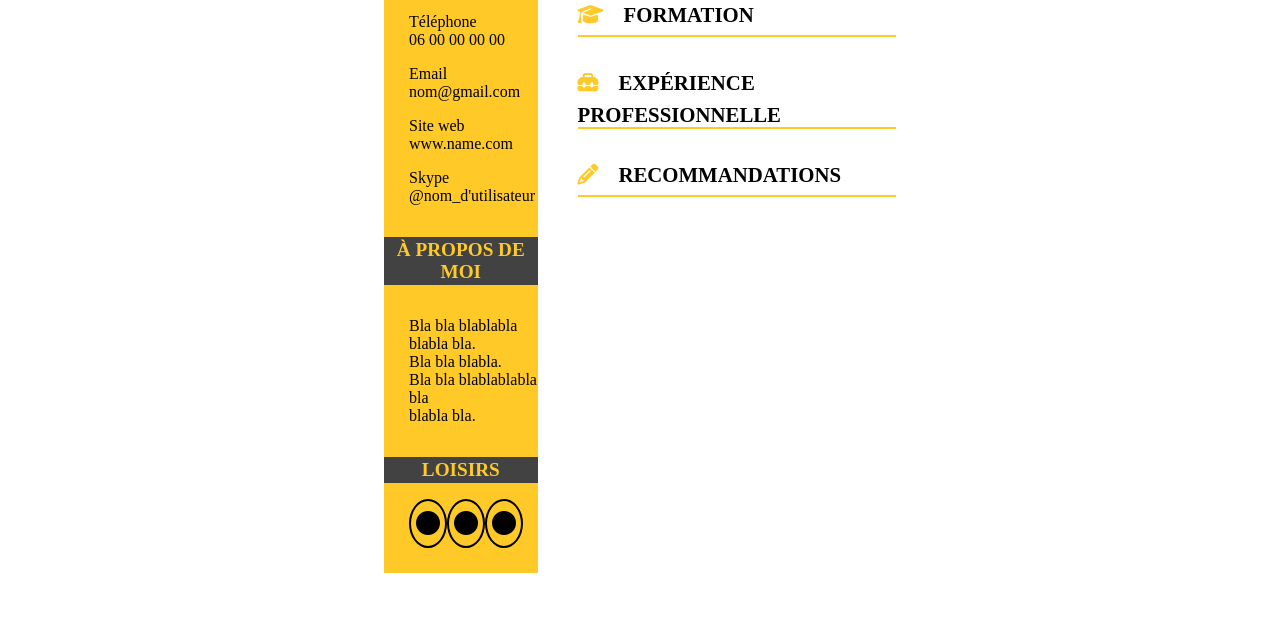
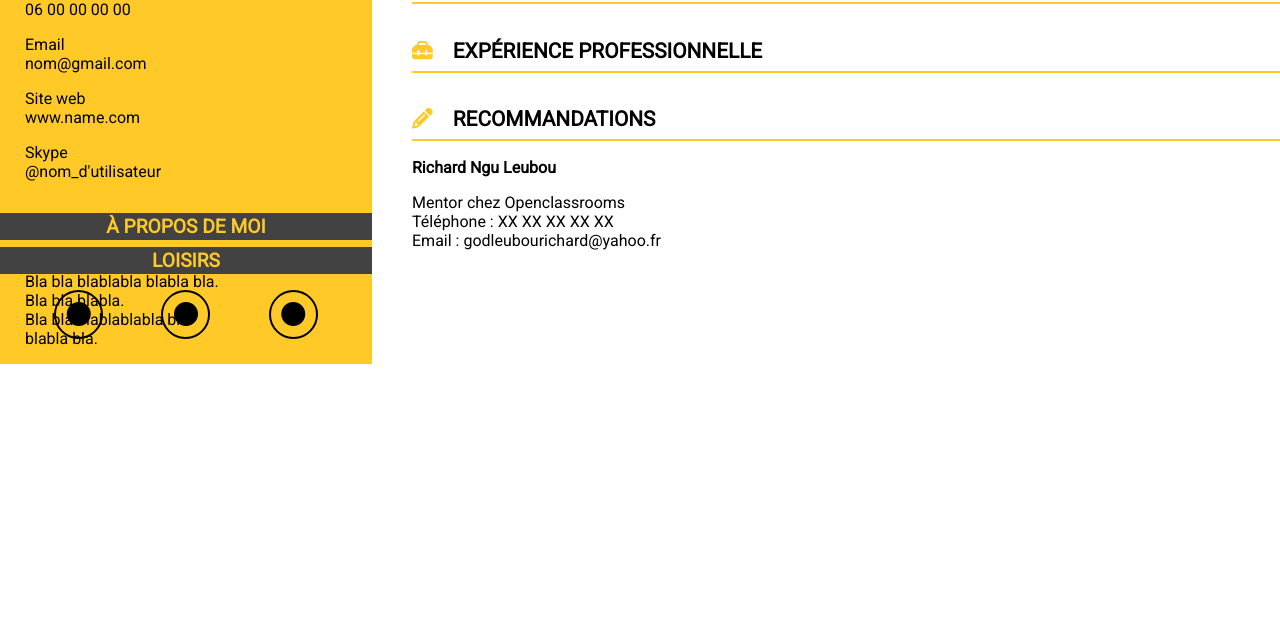
Before and after one commit to Shinkenny/Projet_2, a plain HTML site: page index.html in a window 1280 px wide. Shown: the part 173-800 px from the top of the page. Drawn offline with Linux system fonts and the light colour scheme.

Commit message:
update après mentorat

```diff
--- a/CV.css
+++ b/CV.css
@@ -1,13 +1,19 @@
 body
 {
-	width: 40%;
 	display: flex;
 	justify-content: center;
 	margin: auto;
+	font-family: 'Roboto', sans-serif;
+}
+
+.bold_text
+{
+	font-weight: bold;
 }
 
 #bordure
 {
+	position: relative;
 	width: 30%;
 	display: flex;
 	flex-direction: column;
@@ -51,7 +57,9 @@ body
 
 #loisir
 {
-
+	position: absolute;
+	bottom: 0;
+	width: 100%;
 }
 
 #icons
@@ -108,6 +116,7 @@ body
 
 #sous_titre
 {
+	font-size: 1.3em;
 	margin-top: -35px;
 }
 
--- a/index.html
+++ b/index.html
@@ -2,13 +2,18 @@
 <html>
 	<head>
 	    <meta charset="utf-8" />
+	    <meta name="description" content="CV">
+		<meta name="keywords" content="CV">
+		<meta name="author" content="Sebastien Corbelin">
+		<meta name="viewport" content="width=device-width, initial-scale=1.0">
 	    <link rel="stylesheet" href="CV.css" />
 	    <script src="https://kit.fontawesome.com/5ffdd1bc31.js" crossorigin="anonymous"></script>
+	    <link href="https://fonts.googleapis.com/css?family=Roboto&display=swap" rel="stylesheet">
 	    <title>CV Sebastien Corbelin</title>
 	</head>
 
 	<body>
-			<section id="bordure">
+			<section id="bordure"> <!-- Partie de gauche -->
 			    <div class="portrait">
 			    	<img src="" alt="Une photo de Sébastien Corbelin" class="photo" />
 			    </div>
@@ -49,7 +54,7 @@
 				</div>
 			</section>
 
-			<section id="corps">
+			<section id="corps"> <!-- Partie de droite -->
 				<div>
 					<p id="nom_complet"><span id="prenom">Sébastien</span> Corbelin</p>
 					<p id="sous_titre"><span><span id="bordure_sous_titre">Dével</span>oppeur web freelance</span></p>
@@ -65,6 +70,10 @@
 
 				<div id="recommandations">
 					<h2 class="titre"><i class="fas fa-pencil-alt fa-color"></i>Recommandations</h2>
+					<p><span class="bold_text">Richard Ngu Leubou</span></p>
+					<p>Mentor chez Openclassrooms<br />
+					Téléphone : XX XX XX XX XX<br />
+					Email : godleubourichard@yahoo.fr</p>
 				</div>
 			</section>
 	</body>
```
